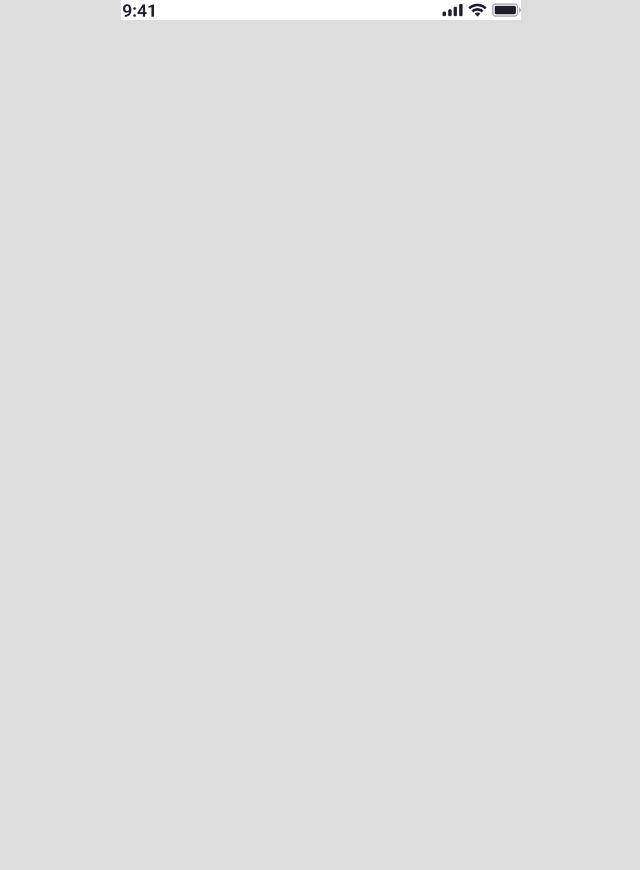
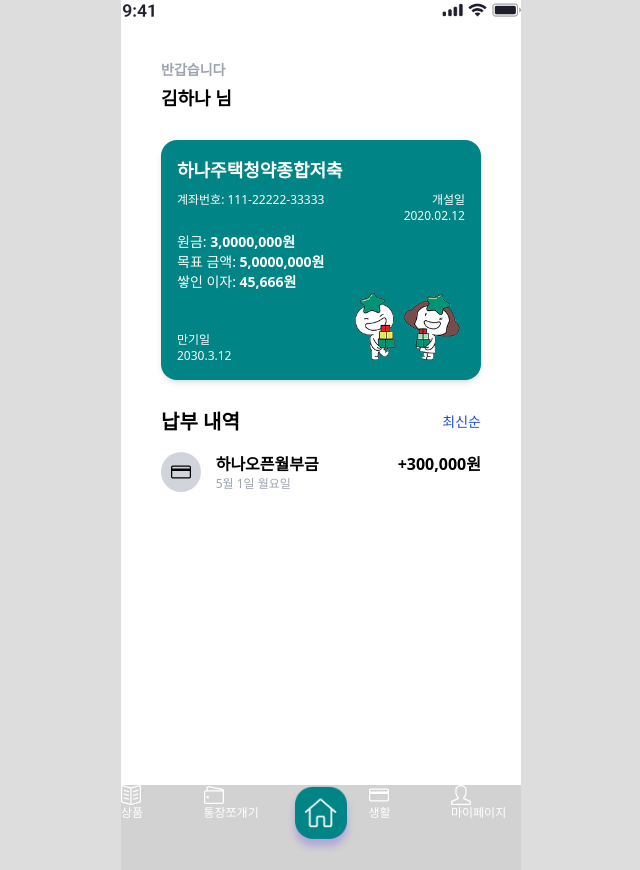
Before and after one commit to HanaPiece/hana-piece-client, a React (Vite) app: page /home/1 in a window 1280 px wide. Before the commit this address had no page. Shown: the whole page, without its empty margins (319-959 px from the left). Before the commit the page ends 800 px from the top, so only its background shows below. Built offline with nearby package versions, Linux system fonts and the light colour scheme.

Commit message:
feat: 목표 적금 상세 디자인 구현

```diff
--- a/src/App.tsx
+++ b/src/App.tsx
@@ -3,6 +3,7 @@ import { Layout } from "./pages/Layout";
 import Splash from "./pages/start/Splash";
 import { TutorialPage1 } from "./pages/start/TutorialPage1";
 import { HomePage } from "./pages/home/HomePage";
+import { GoalProductDetailPage } from "./pages/home/GoalProductDetailPage";
 function App() {
   return (
     <BrowserRouter>
@@ -11,6 +12,7 @@ function App() {
           {/* NavBar 있는 화면 */}
           <Route path="home">
             <Route index element={<HomePage />} />
+            <Route path=":id" element={<GoalProductDetailPage />} />
           </Route>
         </Route>
 
--- a/src/index.css
+++ b/src/index.css
@@ -69,3 +69,7 @@ body {
   margin: 15px;
   margin-left: 25px;
 }
+
+.hana-color {
+  background-color: #008485;
+}
--- /dev/null
+++ b/src/pages/home/GoalProductDetailPage.tsx
@@ -0,0 +1,48 @@
+import { SlCreditCard } from "react-icons/sl";
+
+export const GoalProductDetailPage = () => {
+  const name = '김하나';
+
+  return(
+    <>
+      <div className='m-10'>
+        <div>
+          <p className='text-gray-400 font-semibold text-sm'>반갑습니다</p>
+          <h3 className='font-extrabold text-lg pt-1'>{name} 님</h3>
+        </div>
+
+        {/* 상품 정보 */}
+        <div className='rounded-2xl hana-color text-white p-4 my-7 shadow-md'>
+          <p className='font-bold text-lg mb-2'>하나주택청약종합저축</p>
+          <div className='flex justify-between text-xs mb-2'>
+            <p>계좌번호: 111-22222-33333</p>
+            <p className='text-right'>개설일 <br /> 2020.02.12</p>
+          </div>
+          <p className='text-sm'>원금: <span className='font-extrabold'>3,0000,000원</span></p>
+          <p className='text-sm'>목표 금액: <span className='font-extrabold'>5,0000,000원</span></p>
+          <p className='text-sm'>쌓인 이자: <span className='font-extrabold'>45,666원</span></p>
+          <div className='flex justify-between'>
+            <div className='mt-10 text-xs'>만기일 <br /> 2030.3.12</div>
+            <img src='\src\assets\byul1.png' alt='하나주택청약종합저축' className='w-2/5' />
+          </div>
+        </div>
+
+        {/* 납부 내역 */}
+        <div>
+          <div className='flex justify-between my-4'>
+            <h3 className='font-extrabold text-xl'>납부 내역</h3>
+            <button className='border-none text-blue-700 text-sm'>최신순</button>
+          </div>
+          <div className='grid grid-cols-6 gap-2'>
+            <div className='bg-gray-300 w-10 rounded-full grid place-items-center'><SlCreditCard className="nav-icon" /></div>
+            <div className='col-span-3'>
+              <p className='font-semibold'>하나오픈월부금</p>
+              <p className='text-xs text-gray-400'>5월 1일 월요일</p>
+            </div>
+            <div className='col-span-2 text-right font-semibold'>+300,000원</div>
+          </div>
+        </div>
+      </div>
+    </>
+  );
+};
--- a/src/pages/home/HomePage.tsx
+++ b/src/pages/home/HomePage.tsx
@@ -1,3 +1,5 @@
+import { useNavigate } from "react-router-dom";
+
 type Props = {
   userGoalId: number;
   goalBeginDate: string;
@@ -9,6 +11,12 @@ type Props = {
 };
 
 const GoalBox = ({ userGoalId, goalBeginDate, goalTypeNm, productNm, amount, duration, color }: Props) => {
+  const navigate = useNavigate();
+
+  const goToDetail = (userGoalId:number) => {
+    navigate(`${userGoalId}`);
+  };
+
   const gradientClass = color === 'violet'
     ? 'from-violet-400 to-violet-600'
     : color === 'blue'
@@ -18,7 +26,7 @@ const GoalBox = ({ userGoalId, goalBeginDate, goalTypeNm, productNm, amount, dur
     : 'from-orange-300 to-orange-400';
 
   return (
-    <div className={`bg-gradient-to-r ${gradientClass} rounded-2xl p-3 my-4 text-white shadow-xl`}>
+    <div className={`bg-gradient-to-r ${gradientClass} rounded-2xl p-3 my-4 text-white shadow-xl cursor-pointer`} onClick={() => goToDetail(userGoalId)}>
       <div className='flex justify-between text-xs font-semibold'>
         <div>목표 {userGoalId}</div>
         <div>{goalBeginDate} ~</div>
```
Also changed, not shown: src/assets/byul1.png (added).
